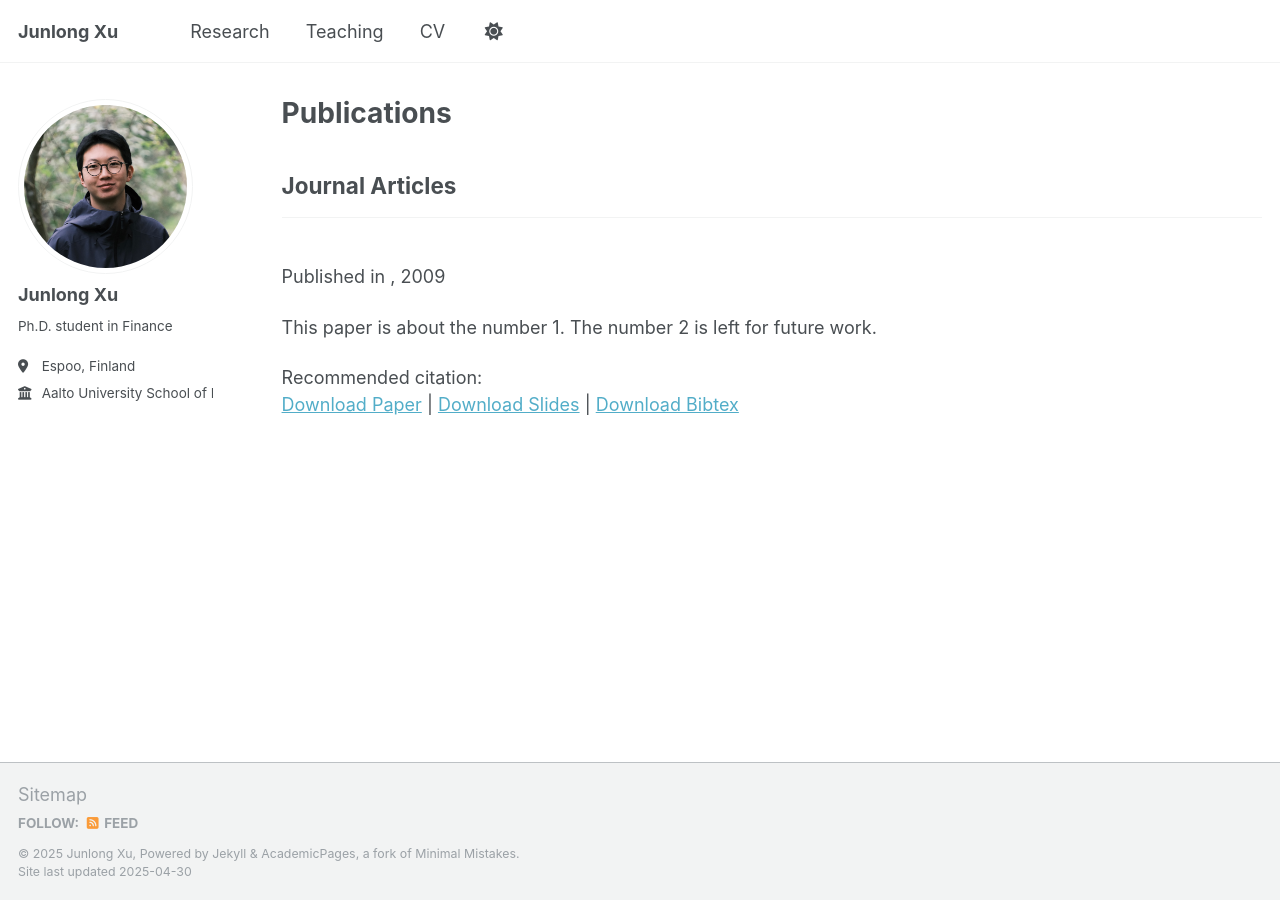
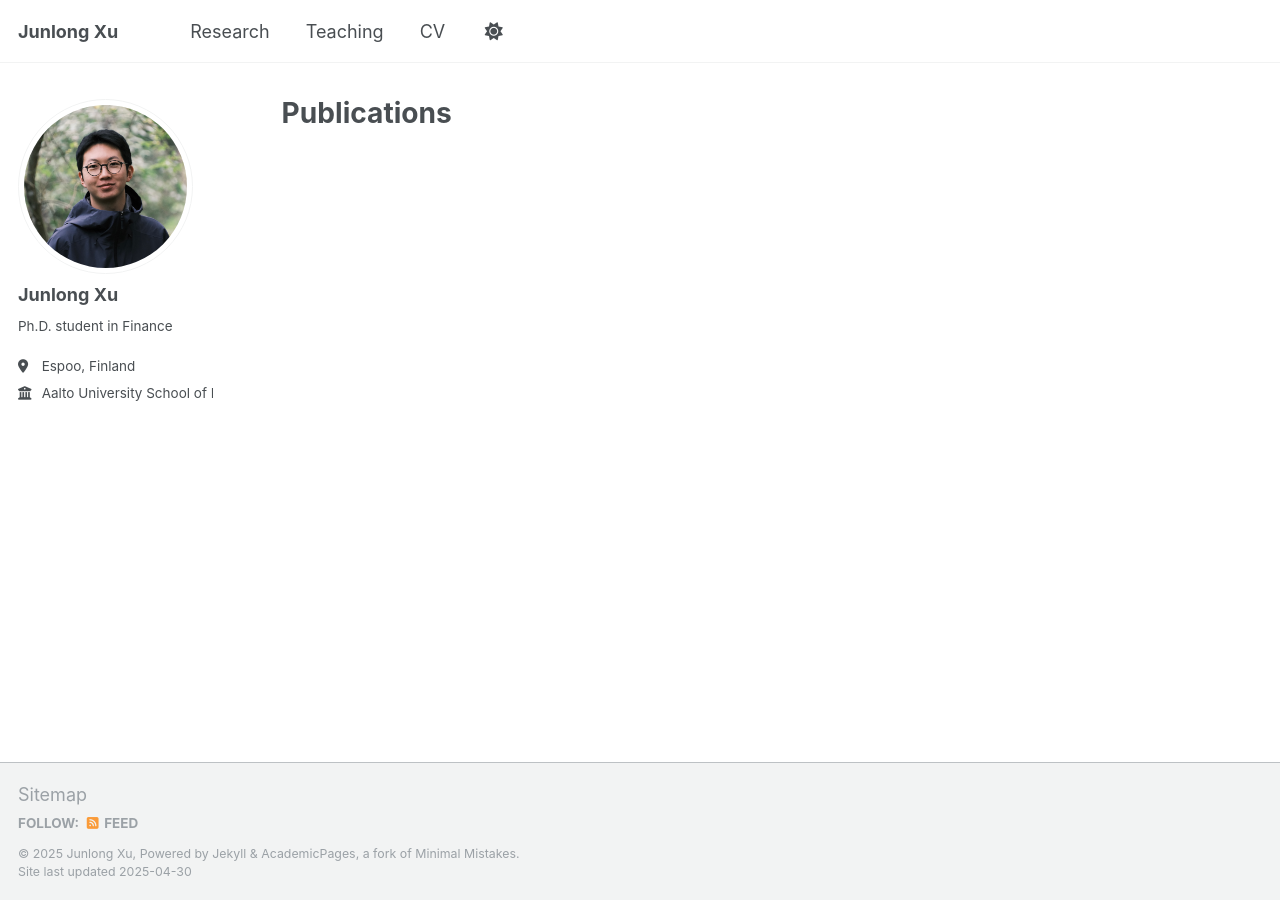
Before and after one commit to JunlongX/junlongx.github.io, a Jekyll site: the page built from _pages/publications.html, in a window 1280 px wide. Built offline with Jekyll 4.4.1, drawn with Linux system fonts in a browser that asks for light colours; a file with an impossible date is left out.

Commit message:
Update 2009-10-01-paper-title-number-1.md

```diff
--- a/_publications/2009-10-01-paper-title-number-1.md
+++ b/_publications/2009-10-01-paper-title-number-1.md
@@ -2,13 +2,11 @@
 title: ""
 collection: publications
 category: manuscripts
-permalink: #/publication/2009-10-01-paper-title-number-1
-excerpt: 'This paper is about the number 1. The number 2 is left for future work.'
-date: 2009-10-01
+permalink:
+excerpt: ''
+date:
 venue: ''
-slidesurl: ''
 paperurl: ''
-bibtexurl: ''
 citation: ''
 ---
 The contents above will be part of a list of publications, if the user clicks the link for the publication than the contents of section will be rendered as a full page, allowing you to provide more information about the paper for the reader. When publications are displayed as a single page, the contents of the above "citation" field will automatically be included below this section in a smaller font.
```
